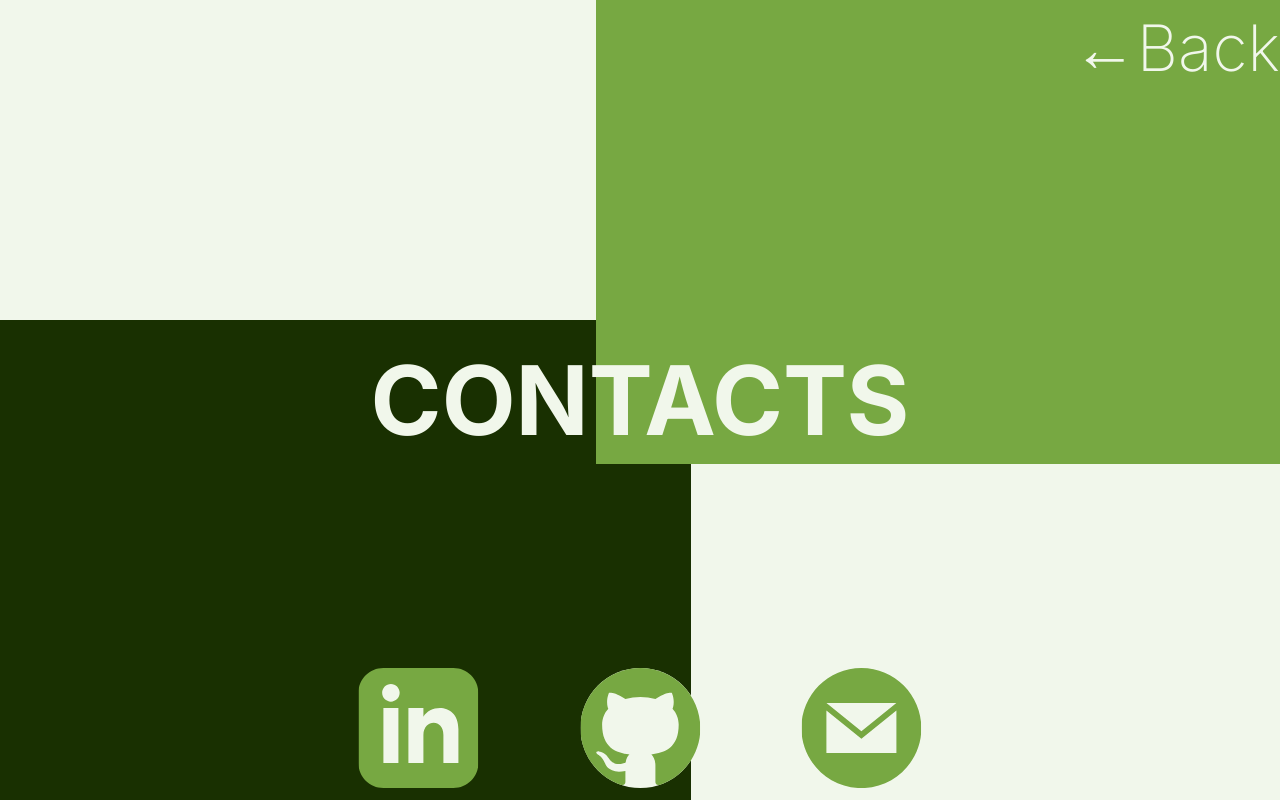
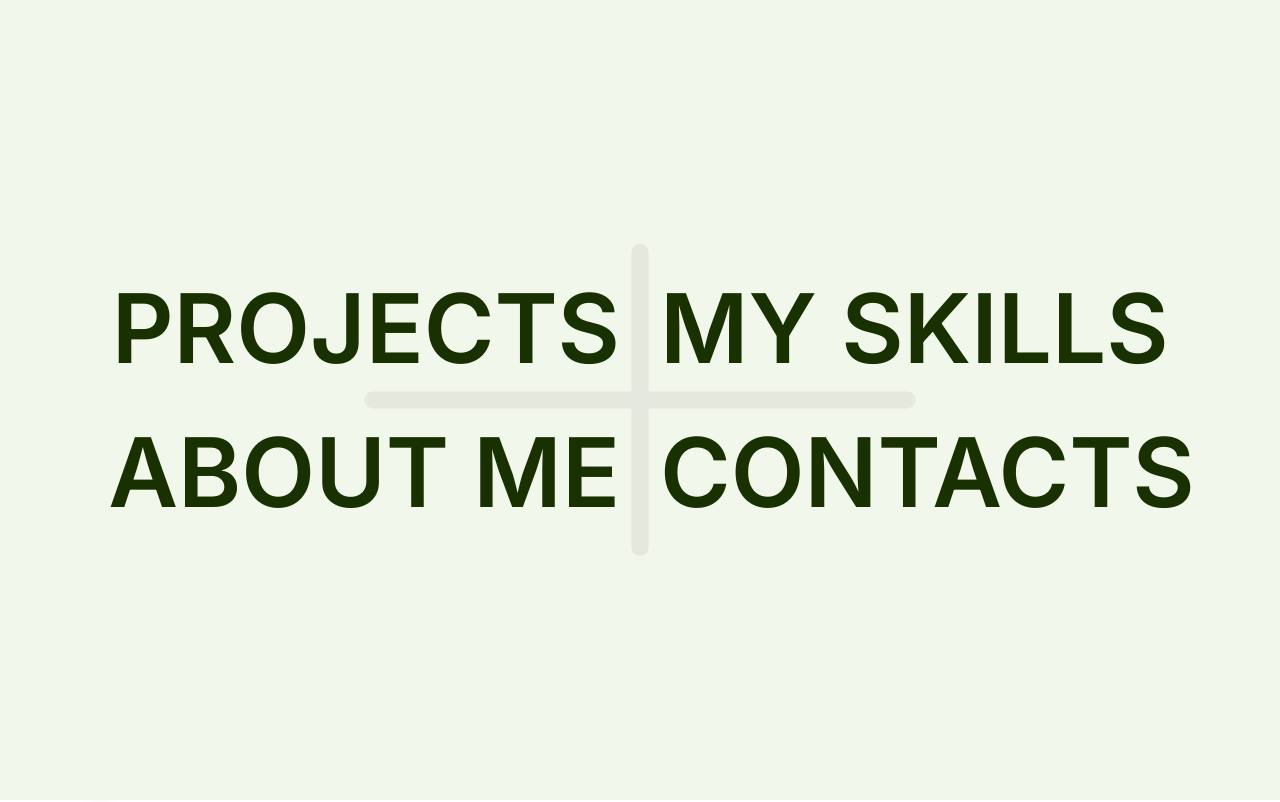
Before and after one commit to adtimokhin/perosnal_wesbsite, a React (Vite) app: page / in a window 1280 px wide. Shown: the top 802 px of the page. Built offline with nearby package versions, Linux system fonts and the light colour scheme.

Commit message:
Added routing to the pages

```diff
--- a/src/App.jsx
+++ b/src/App.jsx
@@ -17,6 +17,7 @@ import NavPage from "./pages/NavPage";
 import ProjectsPage from "./pages/ProjectsPage";
 import ExperiencePage from "./pages/ExperiencePage";
 import Contacts from "./pages/Contacts";
+import { BrowserRouter, Route, Routes } from "react-router-dom";
 
 function App() {
   const [menuWindow, setMenuWindow] = useState({
@@ -25,14 +26,14 @@ function App() {
     menuBackgroundColor: "transparent",
   });
   return (
-    <>
-      <main className="w-screen bg-main-800 flex flex-col justify-center items-center min-h-screen">
-        {/* <NavPage /> */}
-        {/* <ProjectsPage /> */}
-        {/* <ExperiencePage /> */}
-        <Contacts />
-      </main>
-    </>
+      <BrowserRouter>
+        <Routes>
+            <Route index element={<NavPage />} />
+            <Route path="projects" element={<ProjectsPage />} />
+            <Route path="skills" element={<ExperiencePage />} />
+            <Route path="contacts" element={<Contacts />} />
+        </Routes>
+      </BrowserRouter>
   );
 }
 
--- a/src/pages/Contacts.jsx
+++ b/src/pages/Contacts.jsx
@@ -1,12 +1,13 @@
+import { Link } from "react-router-dom";
 import ContactButtons from "../components/ContactButtons/ContactButtons";
 
 function Contacts() {
   return (
     <div className="h-screen w-screen bg-[#F1F7EB] relative">
       {/* Back button */}
-      <button className="text-[64px] font-display font-extralight absolute top-0 right-0 text-[#F1F7EB] hover:text-[#3B462F] z-10">
+      <Link className="text-[64px] font-display font-extralight absolute top-0 right-0 text-[#F1F7EB] hover:text-[#3B462F] z-10" to="/">
         &#8592;Back
-      </button>
+      </Link>
 
       {/* Cool rectangles */}
       <div className="bg-[#193001] w-[54%] absolute h-[60%] bottom-0" />
--- a/src/pages/ExperiencePage.jsx
+++ b/src/pages/ExperiencePage.jsx
@@ -1,10 +1,12 @@
+import { Link } from "react-router-dom";
+
 function ExperiencePage() {
   return (
     <div className="w-screen h-screen bg-[#F1F7EB] relative">
       {/* Back button */}
-      <button className="text-[64px] font-display font-extralight absolute top-0 right-0 text-[#193001] hover:text-[#6DD200]">
+      <Link className="text-[64px] font-display font-extralight absolute top-0 right-0 text-[#193001] hover:text-[#6DD200]" to="/">
         &#8592;Back
-      </button>
+      </Link>
 
       {/* Cool rectangles */}
       <div className="bg-[#77A842] absolute w-full h-[244px] left-0 top-[346px]"/>
--- a/src/pages/NavPage.jsx
+++ b/src/pages/NavPage.jsx
@@ -1,4 +1,5 @@
 import { useEffect, useState } from "react";
+import { Link } from "react-router-dom";
 
 function NavPage() {
   const cursorRadius = 200;
@@ -29,39 +30,39 @@ function NavPage() {
         className="w-[551px] h-[17px] bg-[#E4E8DE] absolute top-1/2 left-1/2"
         style={{ borderRadius: "11px", transform: "translate(-50%, -50%)" }}
       />
-
       <div
         id="verical_line__sep"
         className="w-[17px] h-[312px] bg-[#E4E8DE] absolute top-1/2 left-1/2"
         style={{ borderRadius: "11px", transform: "translate(-50%, -50%)" }}
       />
-
       {/* container for the text-buttons */}
       <div className="w-full h-full flex">
         {/* Left half of the screen */}
         <div className="w-1/2 h-full pr-[20px]">
           {/* Top half of the div */}
           <div className="w-full h-1/2 pb-[20px] relative">
-            <button
+            <Link
               id="projects__button"
               className="font-display text-[96px] font-semibold text-[#193001] absolute right-0 bottom-0 z-20 hover:text-[#7F3549] hover:cursor-none"
               onMouseEnter={addHoverOnButton}
               onMouseLeave={removeHoverOnButton}
+              to="/projects"
             >
               PROJECTS
-            </button>
+            </Link>
           </div>
 
           {/* Bottom half of the div */}
           <div className="w-full h-1/2 pt-[20px] relative">
-            <button
+            <Link
               id="about__button"
               className="font-display text-[96px] font-semibold text-[#193001] absolute right-0 top-0 z-20 hover:text-[#7F3549] hover:cursor-none"
               onMouseEnter={addHoverOnButton}
               onMouseLeave={removeHoverOnButton}
+              to="/about"
             >
               ABOUT ME
-            </button>
+            </Link>
           </div>
         </div>
 
@@ -69,30 +70,31 @@ function NavPage() {
         <div className="w-1/2 h-full pl-[20px]">
           {/* Top half of the div */}
           <div className="w-full h-1/2 pb-[20px] relative">
-            <button
+            <Link
               id="experience__button"
               className="font-display text-[96px] font-semibold text-[#193001] absolute left-0 bottom-0 z-20 hover:text-[#7F3549] hover:cursor-none"
               onMouseEnter={addHoverOnButton}
               onMouseLeave={removeHoverOnButton}
+              to="/skills"
             >
               MY SKILLS
-            </button>
+            </Link>
           </div>
 
           {/* Bottom half of the div */}
           <div className="w-full h-1/2 pt-[20px] relative">
-            <button
+            <Link
               id="contacts__button"
               className="font-display text-[96px] font-semibold text-[#193001] absolute left-0 top-0 z-20 hover:text-[#7F3549] hover:cursor-none"
               onMouseEnter={addHoverOnButton}
               onMouseLeave={removeHoverOnButton}
+              to="/contacts"
             >
               CONTACTS
-            </button>
+            </Link>
           </div>
         </div>
       </div>
-
       {/* Custom cursor */}
       {!buttonHovered && (
         <div
--- a/src/pages/ProjectsPage.jsx
+++ b/src/pages/ProjectsPage.jsx
@@ -1,6 +1,7 @@
 import { useState } from "react";
 import Projects from "../components/Menu/MenuContent/Projects/Projects";
 import MyContext from "../utils/UseContext";
+import { Link } from "react-router-dom";
 
 function ProjectsPage() {
   const [theme, setTheme] = useState({
@@ -20,14 +21,15 @@ function ProjectsPage() {
         }}
       >
         {/* Back button */}
-        <button
+        <Link
           className="text-[64px] font-display font-extralight absolute top-0 right-0"
           style={{
             color: `${theme.textColor == "none" ? "#ECF4E4" : theme.textColor}`,
           }}
+          to="/"
         >
           &#8592;Back
-        </button>
+        </Link>
 
         {/* Selected Projects display */}
         <Projects />
```
